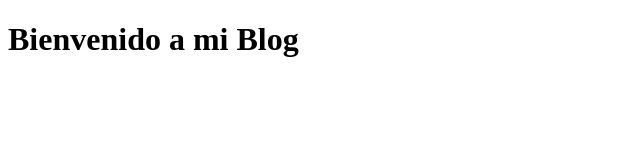
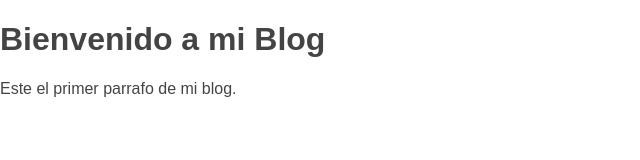
Before and after one commit to Estalin08/Blog_personal_Andres, a plain HTML site: page index.html in a window 1280 px wide. Shown: the whole page, without its empty margins (0-640 px from the left). Drawn offline with Linux system fonts and the light colour scheme.

Commit message:
Agregar contenido inicial al blog

```diff
--- a/index.html
+++ b/index.html
@@ -2,8 +2,10 @@
 <html>
     <head>
        <title>Blog Personal</title>
+       <link rel="stylesheet" type="text/css" href="styles.css" />
     </head>
 <body>
     <h1>Bienvenido a mi Blog</h1>
+    <p>Este el primer parrafo de mi blog.</p>
 </body>
 </html>
```
